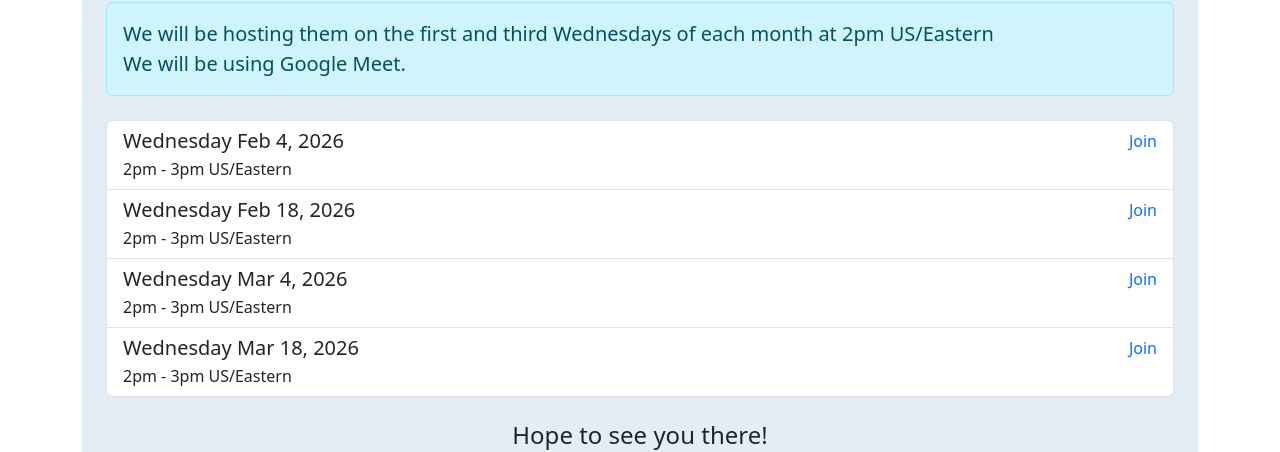
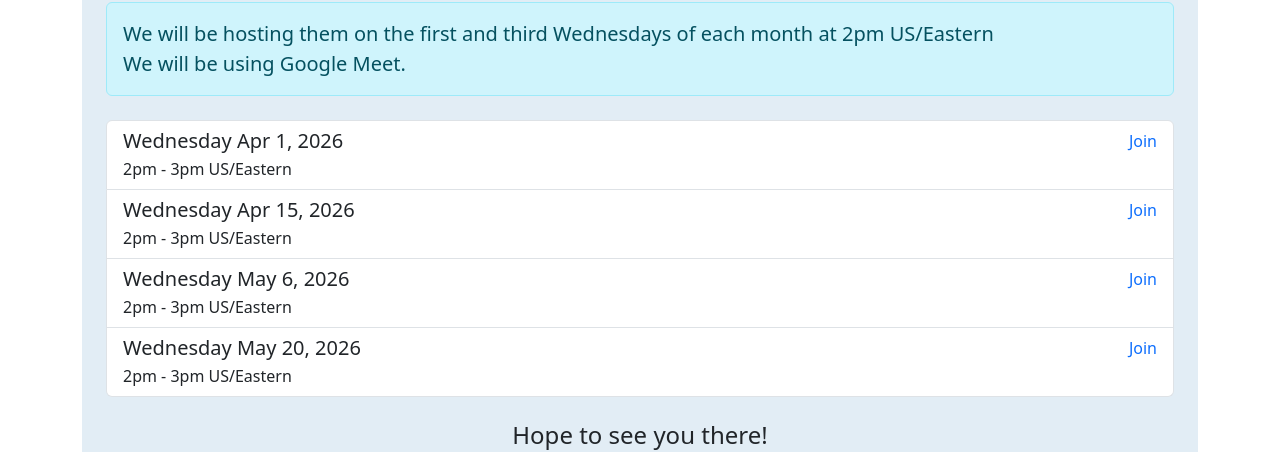
Before and after one commit to arkime/arkimeweb, a Jekyll site: the page built from mini-arkimeetus.html, in a window 1280 px wide and 1270 px high. Shown: the part 342-794 px from the top of the window. Built offline with Jekyll 4.4.1, drawn with Linux system fonts in a browser that asks for light colours.

Commit message:
Update mini-arkimeetus dates to April/May 2026
Co-authored-by: Copilot <223556219+Copilot@users.noreply.github.com>

```diff
--- a/mini-arkimeetus.html
+++ b/mini-arkimeetus.html
@@ -82,7 +82,7 @@ title: Open Office Hours!
               <ul class="list-group">
                 <li class="list-group-item">
                   <div class="d-flex w-100 justify-content-between">
-                    <h5 class="mb-1">Wednesday Feb 4, 2026</h5>
+                    <h5 class="mb-1">Wednesday Apr 1, 2026</h5>
                     <a class="no-decoration" href="https://meet.google.com/eor-swdw-gqs">
                       Join
                     </a>
@@ -91,7 +91,7 @@ title: Open Office Hours!
                 </li>
                 <li class="list-group-item">
                   <div class="d-flex w-100 justify-content-between">
-                    <h5 class="mb-1">Wednesday Feb 18, 2026</h5>
+                    <h5 class="mb-1">Wednesday Apr 15, 2026</h5>
                     <a class="no-decoration" href="https://meet.google.com/eor-swdw-gqs">
                       Join
                     </a>
@@ -100,7 +100,7 @@ title: Open Office Hours!
                 </li>
                 <li class="list-group-item">
                   <div class="d-flex w-100 justify-content-between">
-                    <h5 class="mb-1">Wednesday Mar 4, 2026</h5>
+                    <h5 class="mb-1">Wednesday May 6, 2026</h5>
                     <a class="no-decoration" href="https://meet.google.com/eor-swdw-gqs">
                       Join
                     </a>
@@ -109,7 +109,7 @@ title: Open Office Hours!
                 </li>
                 <li class="list-group-item">
                   <div class="d-flex w-100 justify-content-between">
-                    <h5 class="mb-1">Wednesday Mar 18, 2026</h5>
+                    <h5 class="mb-1">Wednesday May 20, 2026</h5>
                     <a class="no-decoration" href="https://meet.google.com/eor-swdw-gqs">
                       Join
                     </a>
```
